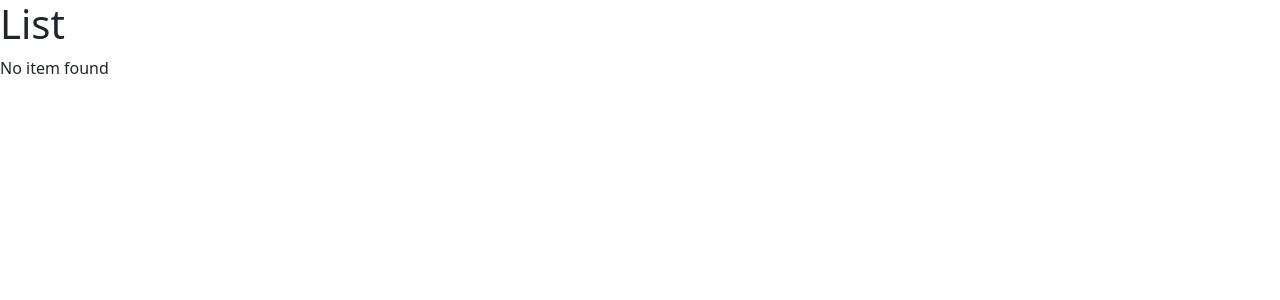
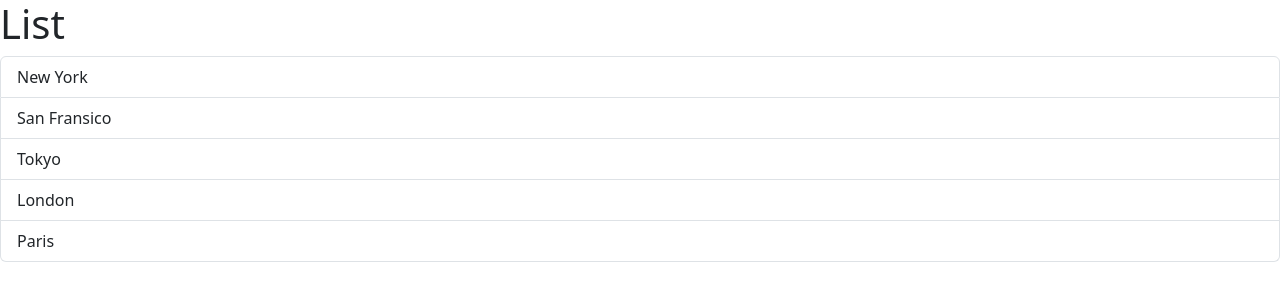
Before and after one commit to annaclavelier/rando_app, a React (Vite) app: page / in a window 1280 px wide. Shown: the top 300 px of the page. Built offline with nearby package versions, Linux system fonts and the light colour scheme.

Commit message:
dev(tuto): Handle click ListGroup component

```diff
--- a/src/components/ListGroup.tsx
+++ b/src/components/ListGroup.tsx
@@ -1,7 +1,9 @@
+import { useState } from "react";
+
 function ListGroup() {
   let items = ["New York", "San Fransico", "Tokyo", "London", "Paris"];
-  items = [];
-
+  // Hook
+  const [selectedIndex, setSelectedIndex] = useState(-1);
   /*const getMessage = () => {
     return items.length === 0 ? <p>No item found</p> : null;
   }*/
@@ -10,8 +12,12 @@
       <h1>List</h1>
       {items.length === 0 && <p>No item found</p>}
       <ul className="list-group">
-        {items.map((item) => (
-          <li key={item} className="list-group-item">
+        {items.map((item, index) => (
+          <li
+            key={item}
+            className={selectedIndex === index ? 'list-group-item active': 'list-group-item' }
+            onClick={() => {setSelectedIndex(index);}}
+          >
             {item}
           </li>
         ))}
```
